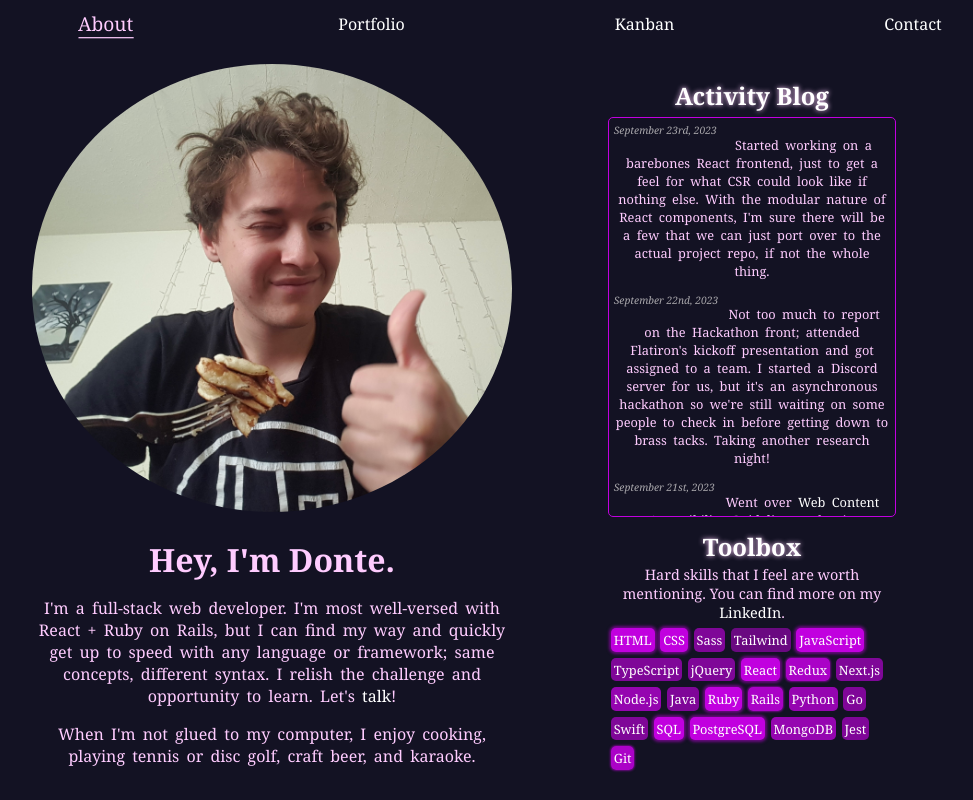
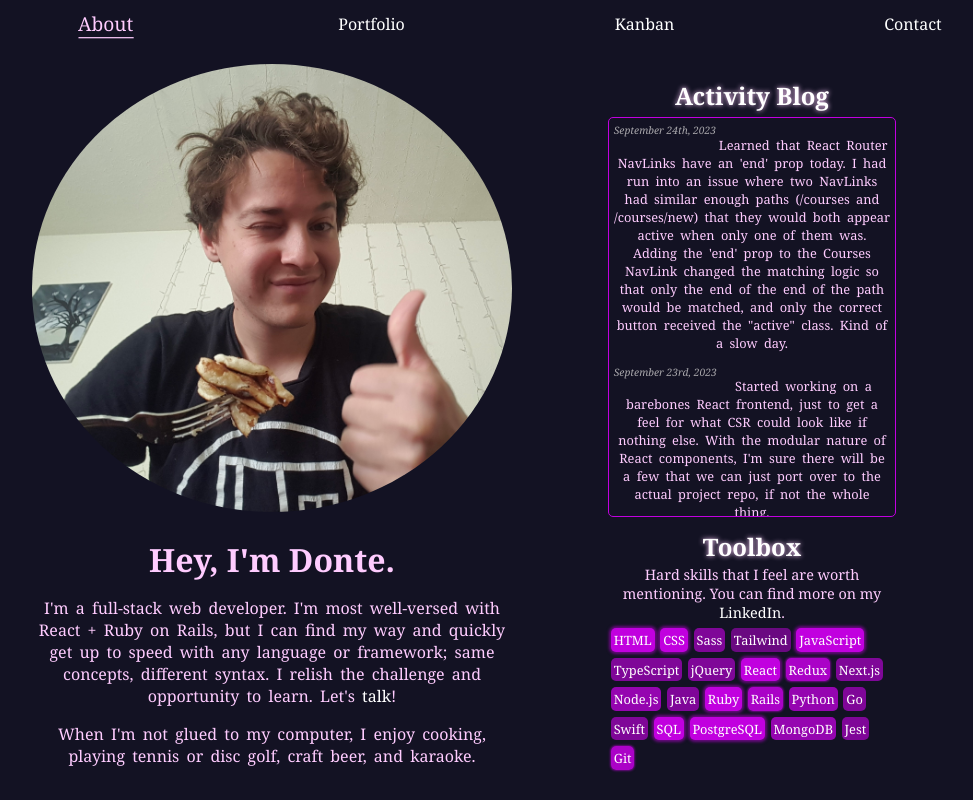
Before and after one commit to dawnteigh/dawnteigh.github.io, a React (Create React App) app: page /#/ in a window 1280 px wide. Shown: the whole page, without its empty margins (128-1101 px from the left). Built offline with nearby package versions, Linux system fonts and the light colour scheme.

Commit message:
9/24 entry

```diff
--- a/src/data/activity.js
+++ b/src/data/activity.js
@@ -1,4 +1,8 @@
 export const activity = [
+  {
+    date: "September 24th, 2023",
+    entry: `Learned that React Router NavLinks have an 'end' prop today. I had run into an issue where two NavLinks had similar enough paths (/courses and /courses/new) that they would both appear active when only one of them was. Adding the 'end' prop to the Courses NavLink changed the matching logic so that only the end of the end of the path would be matched, and only the correct button received the "active" class. Kind of a slow day.`
+  },
   {
     date: "September 23rd, 2023",
     entry: "Started working on a barebones React frontend, just to get a feel for what CSR could look like if nothing else. With the modular nature of React components, I'm sure there will be a few that we can just port over to the actual project repo, if not the whole thing."
```
